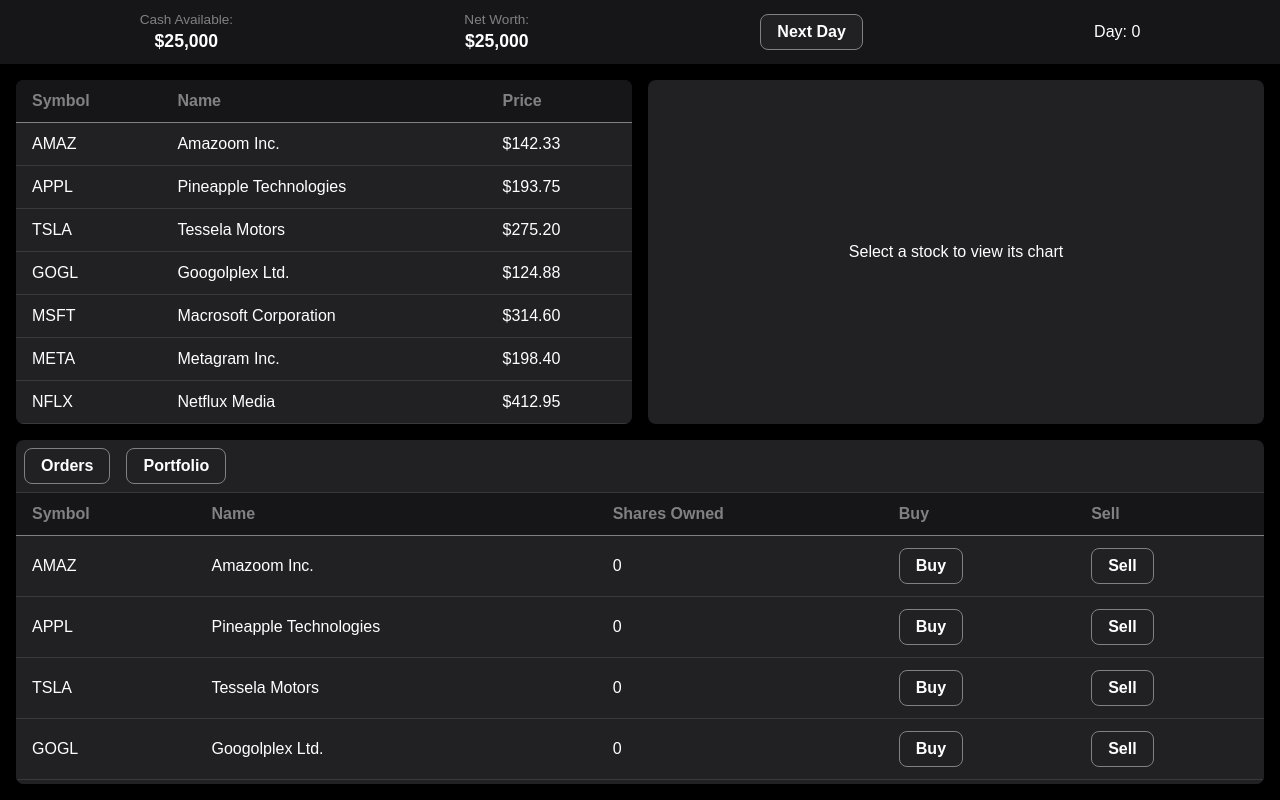
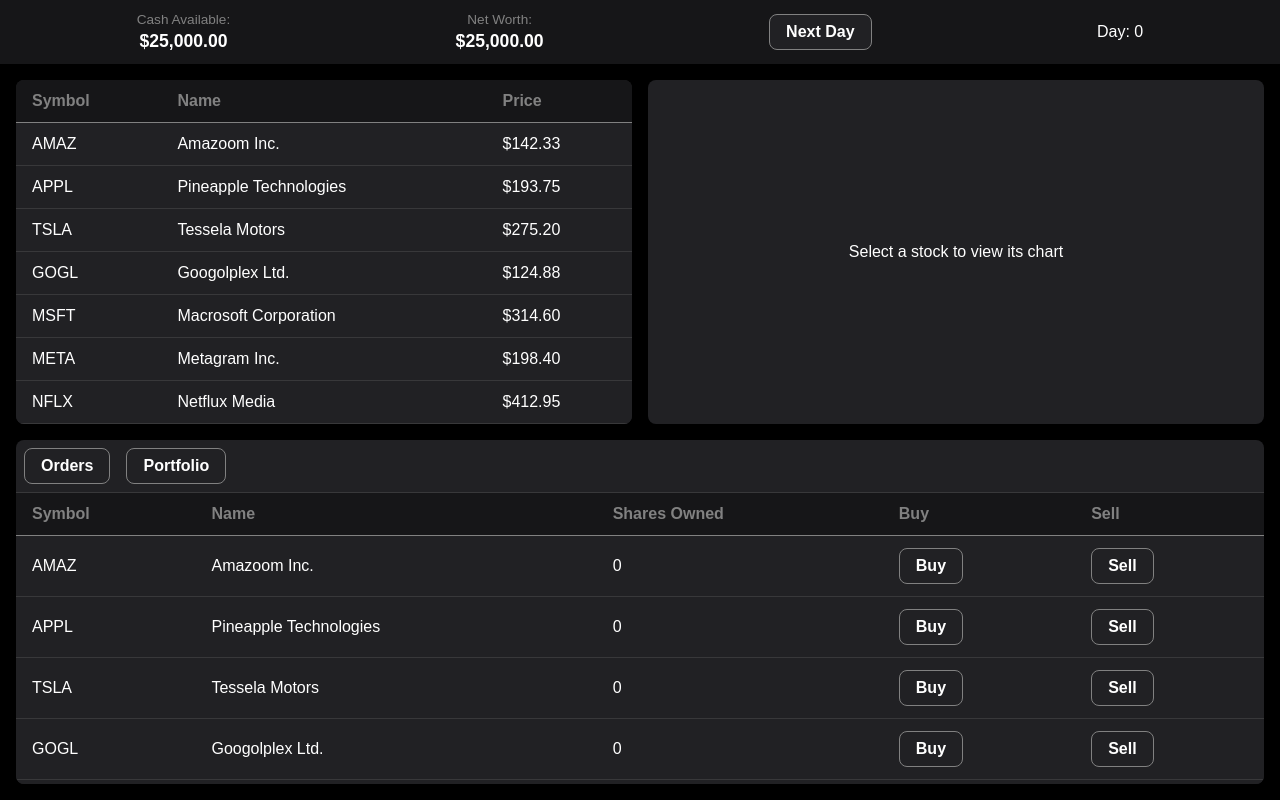
Before and after one commit to kevinsctfries/day-trader, a Next.js app: page /dashboard in a window 1280 px wide. Built offline with nearby package versions, Linux system fonts and the light colour scheme.

Commit message:
fix(header): unsure cash and net worth always display two decimal places in Header

```diff
--- a/src/app/components/Header/Header.tsx
+++ b/src/app/components/Header/Header.tsx
@@ -18,11 +18,18 @@ export default function Header({
     <header className={styles.header}>
       <div className={styles.metric}>
         <span className={styles.label}>Cash Available:</span>
-        <span className={styles.value}>${cash.toLocaleString()}</span>
+        <span className={styles.value}>
+          {cash.toLocaleString("en-US", { style: "currency", currency: "USD" })}
+        </span>
       </div>
       <div className={styles.metric}>
         <span className={styles.label}>Net Worth:</span>
-        <span className={styles.value}>${netWorth.toLocaleString()}</span>
+        <span className={styles.value}>
+          {netWorth.toLocaleString("en-US", {
+            style: "currency",
+            currency: "USD",
+          })}
+        </span>
       </div>
       <button onClick={onNextDay}>Next Day</button>
       <span>Day: {currentDay}</span>
```
